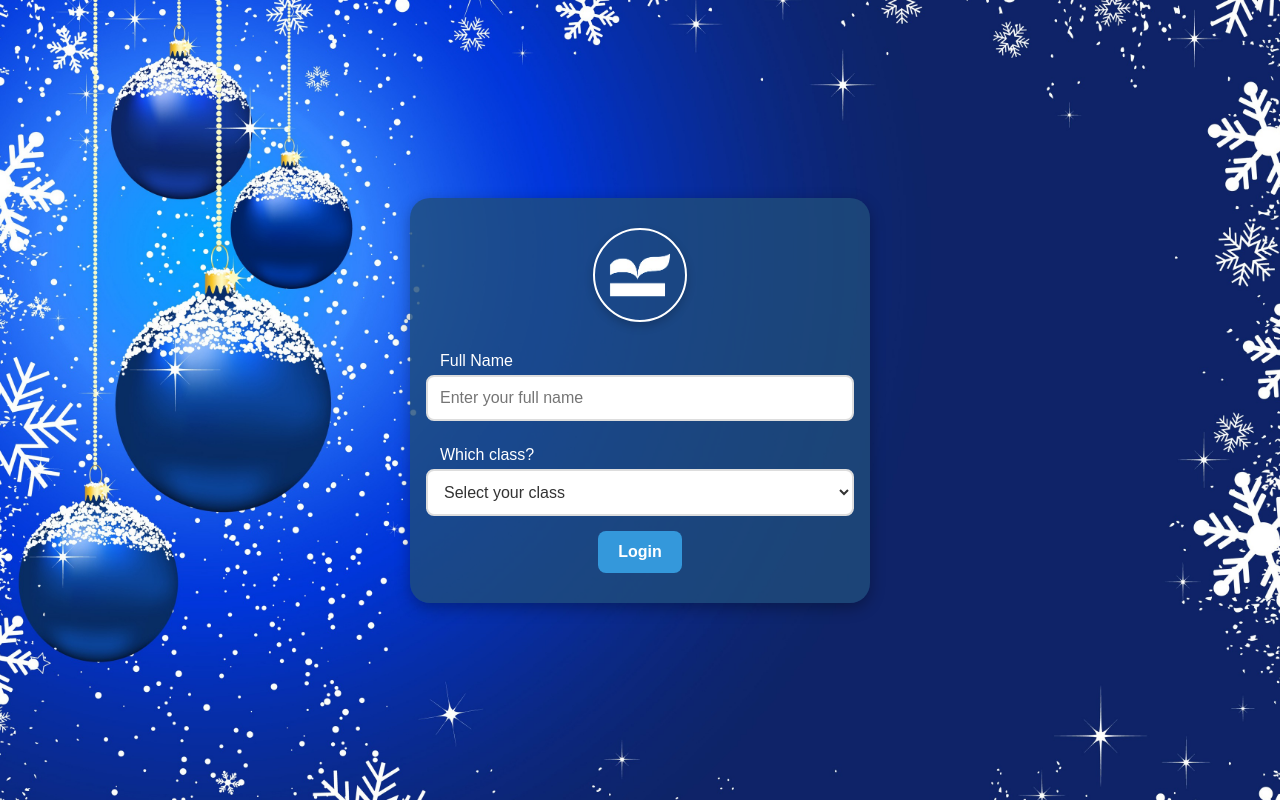
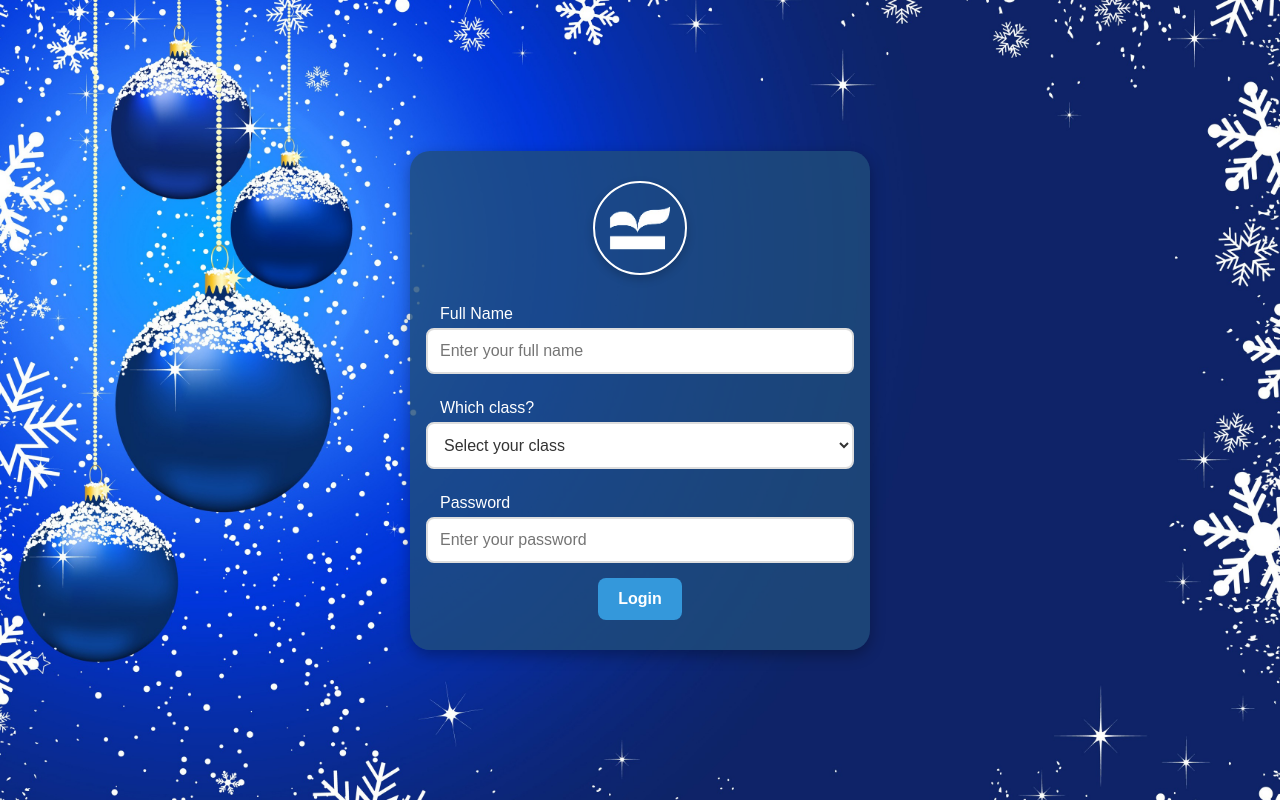
Before and after one commit to Mirfozil2000/reg, a plain HTML site: page index.html in a window 1280 px wide. Drawn offline with Linux system fonts and the light colour scheme.

Commit message:
add passwords to all students

```diff
--- a/index.html
+++ b/index.html
@@ -30,6 +30,8 @@
             <option value="11-B">11-B</option>
             <option value="admin">admin</option>
         </select>
+        <label for="">Password</label>
+        <input class="password" type="password" placeholder="Enter your password" required>
         <button type="submit">Login</button>
         <div class="error-message" id="error-message" style="display:none;">there is no such student</div>
     </form>
@@ -44,8 +46,9 @@
             event.preventDefault();
             const fullName = document.getElementById('full-name').value;
             const classSelect = document.getElementById('class-select').value;
+            let inputPassword = document.querySelector('.password').value
             const users = await loadUsers();
-            const user = users.find(u => u.fullName === fullName && u.class === classSelect);
+            const user = users.find(u => u.fullName === fullName && u.class === classSelect && u.password === inputPassword);
             if (user) {
                 window.location.href = 'lenta.html';
             } else {
--- a/style/index.css
+++ b/style/index.css
@@ -37,6 +37,16 @@ label {
   margin: 10px 0 5px;
   text-align: left;
   width: 100%;
+}
+
+.password {
+  width: 100%;
+  padding: 12px;
+  border-radius: 8px;
+  outline: none;
+  border: 2px solid #ddd;
+  margin-bottom: 15px;
+  font-size: 16px;
 }
 
 input[type=text],
--- a/users.json
+++ b/users.json
@@ -1,46 +1,47 @@
 [
     {
-        "fullName": "admin",
-        "class": "admin"
-    },
-    {
-        "fullName": "Axmatova Ezoza",
-        "class": "10-D"
+        "fullName": "Axmatova E'zoza",
+        "class": "10-C",
+        "password": "123456"
     },
     {
         "fullName": "Yuldasheva Sevinch",
-        "class": "10-D"
+        "class": "10-D",
+        "password": "123456"
     },
     {
-        "fullName": "Yusupova Mamura",
-        "class": "10-D"
+        "fullName": "Yusupova Ma'mura",
+        "class": "10-C",
+        "password": "123456"
     },
     {
         "fullName": "Abdullayev Muzaffar",
-        "class": "10-C"
+        "class": "10-C",
+        "password": "123456"
     },
     {
         "fullName": "Fayzullayeva Omina",
-        "class": "10-C"
+        "class": "10-C",
+        "password": "123456"
     },
     {
         "fullName": "Jamoliddinova Moxinur",
-        "class": "10-C"
+        "class": "10-C",
+        "password": "123456"
     },
     {
         "fullName": "Mamaraimov Mirjalol",
-        "class": "10-C"
-    },
-    {
-        "fullName": "Muxamatkulov Asliddin",
-        "class": "10-C"
+        "class": "10-C",
+        "password": "123456"
     },
     {
         "fullName": "Rustamaliyev Barkamol",
-        "class": "10-C"
+        "class": "10-C",
+        "password": "123456"
     },
     {
         "fullName": "Tursunboyev Xasan",
-        "class": "10-C"
+        "class": "10-C",
+        "password": "123456"
     }
 ]
```
